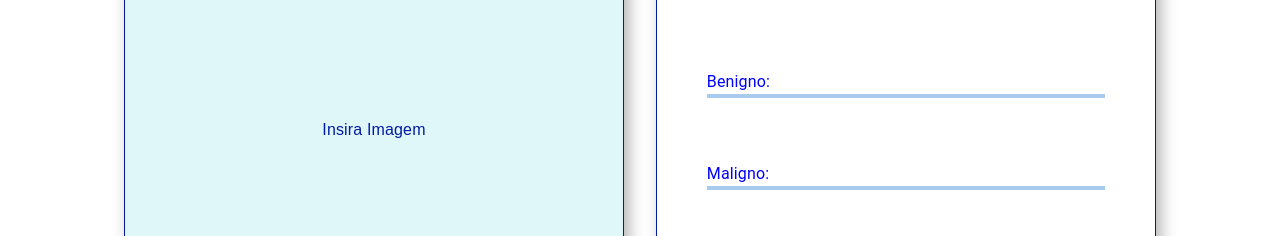
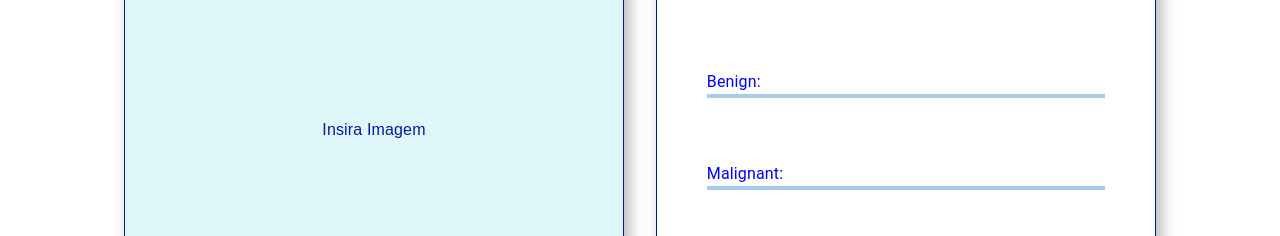
Before and after one commit to DheiverSantos/GeniusAI, a React (Vite) app: page /ABUS in a window 1280 px wide. Shown: the part 681-917 px from the top of the page. Built offline with nearby package versions, Linux system fonts and the light colour scheme; sample sign-in values are in the browser's storage.

Commit message:
fix: rotulos ABUS

```diff
--- a/src/pages/abus/index.tsx
+++ b/src/pages/abus/index.tsx
@@ -138,7 +138,7 @@ export default function Abus() {
                 }}
               >
                 <Box sx={{ width: '100%' }}>
-                  <Typography>{`Benigno: ${
+                  <Typography>{`Benign: ${
                     analise.length > 0 && analise[0]?.score
                       ? `${Math.round(analise[0]?.score * 1000) / 10}%`
                       : ''
@@ -153,7 +153,7 @@ export default function Abus() {
                   />
                 </Box>
                 <Box sx={{ width: '100%' }}>
-                  <Typography>{`Maligno: ${
+                  <Typography>{`Malignant: ${
                     analise.length > 0 && analise[1]?.score
                       ? `${Math.round(analise[1]?.score * 1000) / 10}%`
                       : ''
```
